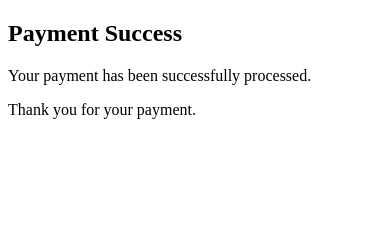
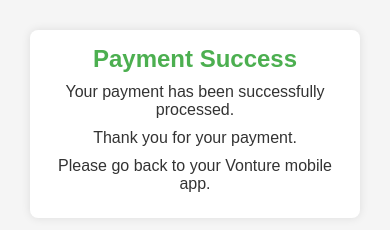
Before and after one commit to Fadyy22/vonture, a website: page public/payment_success.html in a window 390 px wide. Drawn offline with Linux system fonts and the light colour scheme.

Commit message:
change payment success and failure url's

```diff
--- a/controllers/paymentController.js
+++ b/controllers/paymentController.js
@@ -26,8 +26,8 @@ exports.getPaymentCheckout = asyncHandler(async (req, res) => {
     mode: 'payment',
     client_reference_id: req.user.id.toString(),
     customer_email: req.user.email,
-    success_url: `${req.protocol}://${req.get('host')}/success.html`,
-    cancel_url: `${req.protocol}://${req.get('host')}/failure.html`
+    success_url: `${req.protocol}://${req.get('host')}/payment_success.html`,
+    cancel_url: `${req.protocol}://${req.get('host')}/payment_failure.html`
   });
 
   res.status(200).json({ session: session.url });
--- /dev/null
+++ b/public/css/styles.css
@@ -0,0 +1,69 @@
+body {
+  font-family: Arial, sans-serif;
+  background-color: #f5f5f5;
+  margin: 0;
+  padding: 0;
+  display: flex;
+  justify-content: center;
+  align-items: center;
+  height: 100vh;
+}
+
+.container {
+  text-align: center;
+  padding: 20px;
+  box-sizing: border-box;
+  width: 100%;
+  max-width: 400px;
+  margin: 0 auto;
+}
+
+.success-box,
+.failure-box {
+  background-color: #fff;
+  padding: 20px;
+  border-radius: 8px;
+  box-shadow: 0 0 10px rgba(0, 0, 0, 0.1);
+}
+
+h2 {
+  margin: 0 0 10px;
+}
+
+.success-box h2 {
+  color: #4caf50; /* Green color for success */
+}
+
+.failure-box h2 {
+  color: #f44336; /* Red color for failure */
+}
+
+p {
+  color: #333;
+  margin: 10px 0;
+}
+
+/* Responsive Design */
+@media (max-width: 600px) {
+  body {
+    height: auto;
+    padding: 20px;
+  }
+
+  .container {
+    padding: 10px;
+  }
+
+  .success-box,
+  .failure-box {
+    padding: 15px;
+  }
+
+  h2 {
+    font-size: 1.5em;
+  }
+
+  p {
+    font-size: 1em;
+  }
+}
--- a/public/success.html
+++ b/public/payment_success.html
@@ -1,16 +1,18 @@
-<!-- Design payment success page in html css -->
 <!DOCTYPE html>
 <html lang="en">
   <head>
     <meta charset="UTF-8" />
+    <meta name="viewport" content="width=device-width, initial-scale=1.0" />
     <title>Payment Success</title>
+    <link rel="stylesheet" href="css/styles.css" />
   </head>
   <body>
-    <div>
-      <div>
+    <div class="container">
+      <div class="success-box">
         <h2>Payment Success</h2>
         <p>Your payment has been successfully processed.</p>
         <p>Thank you for your payment.</p>
+        <p>Please go back to your Vonture mobile app.</p>
       </div>
     </div>
   </body>
```
Also changed, not shown: public/failure.html (deleted, +0 -16 lines), public/payment_failure.html (added, +19 -0 lines).
